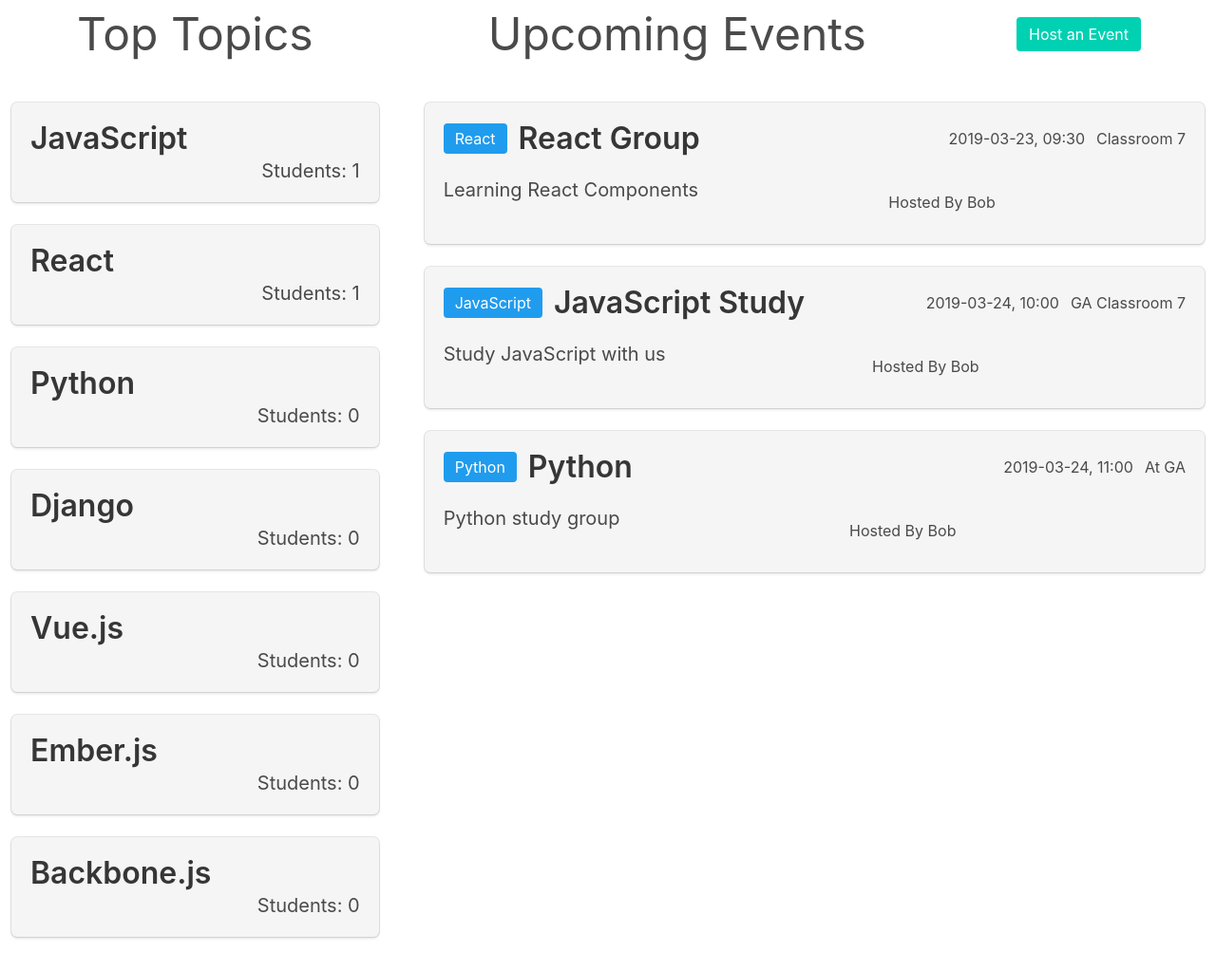
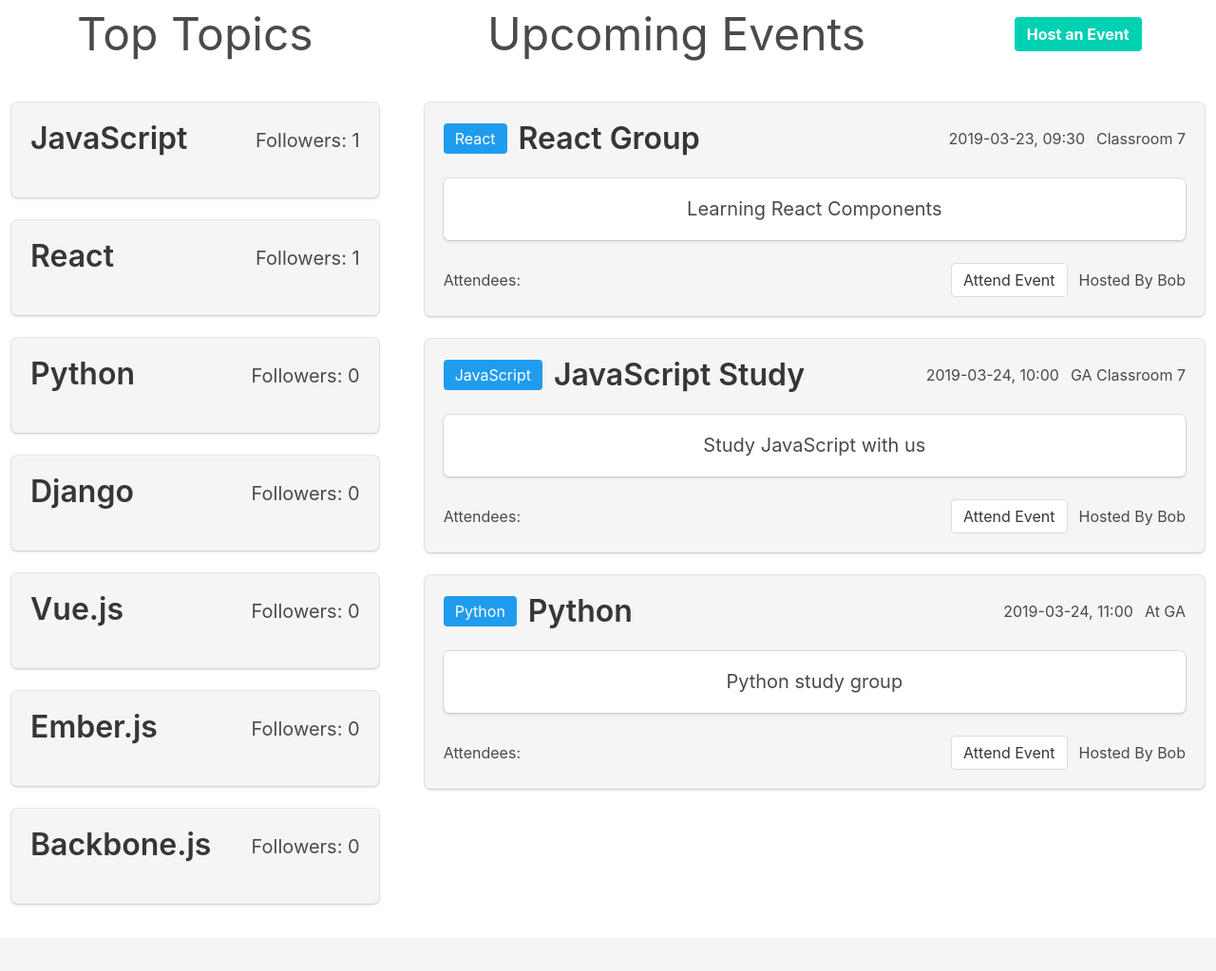
Before and after one commit to Jonrosario5/GA.Assemble, a Flask app: page /main in a window 1280 px wide. Shown: the part 52-1075 px from the top of the page at 95% size. After the commit the page ends 1005 px from the top, so only its background shows below. Run offline with Flask 2, Linux system fonts and the light colour scheme; data comes from the database, SQL or seed files in the repository; both versions use the stored data as it was after the commit; some libraries are stand-ins or nearby versions.

Commit message:
attempting to load attendees

```diff
--- a/app.py
+++ b/app.py
@@ -56,7 +56,9 @@ def main(topicid=None):
         events = models.Event.select()
     topics = models.Topic.select(models.Topic.id, models.Topic.name, fn.COUNT(models.User_Topics.user_id).alias('num_of_followers')).join(models.User_Topics, JOIN.LEFT_OUTER, on=(models.Topic.id == models.User_Topics.topic_id)).group_by(models.Topic.id, models.Topic.name)
     eventForm=forms.EventForm()
-    return render_template('main.html', topics=topics, events=events, form=eventForm)
+    user_events = models.User_Events.select()
+    print(user_events)
+    return render_template('main.html', topics=topics, events=events, form=eventForm, user_events=user_events)
 
 @app.route('/signup',methods=["GET","POST"])
 def signup():
@@ -112,7 +114,6 @@ def topic():
     return render_template('topic.html',form=form)
 
 
-
 @app.route('/event', methods=('GET', 'POST'))
 def event():
     # passes list of topics for dropdown menu
@@ -141,7 +142,6 @@ def event():
         flash('Event created', 'success')
         return redirect(url_for('main'))
     return render_template('event.html', form=eventForm, topics=topics)
-
 
 @app.route('/delete_event/<eventid>', methods=['GET', 'POST'])
 def delete_event(eventid=None):
@@ -180,9 +180,6 @@ def unattend_event(eventid=None):
         return redirect(url_for('user_profile'))
     return redirect('user')
 
-
-
-
 @app.route('/user',methods=["GET","POST"])
 @app.route('/user/<topicid>',methods=["GET","POST"])
 
@@ -220,7 +217,7 @@ def user_profile(topicid=None):
 
 
 
-    return render_template('profile.html',user_events=user_events,attending_events=attending_events,user_topics=user_topics,user=user, topics=topics,form=form, event_form=event_form)
+    return render_template('profile.html', user_events=user_events, attending_events=attending_events,user_topics=user_topics, user=user, topics=topics,form=form, event_form=event_form)
 
 @app.route('/usertopic/delete/<topicid>',methods=["GET","POST"])
 def delete_user_topic(topicid=None):
@@ -229,7 +226,6 @@ def delete_user_topic(topicid=None):
     if topicid != None:
         delete_topic = models.User_Topics.delete().where(models.User_Topics.user_id == user.id and models.User_Topics.topic_id == topicid)
         delete_topic.execute()
-
         return redirect('user')
 
 @app.route('/userupdate', methods=['GET','POST'])
@@ -265,6 +261,4 @@ def edit_user_event():
 
 if __name__ == '__main__':
     models.initialize()
-    # app.jinja_env.auto_reload = True
-    # app.config['TEMPLATES_AUTO_RELOAD'] = True
     app.run(debug=DEBUG, port=PORT)
--- a/templates/event.html
+++ b/templates/event.html
@@ -1,7 +1,7 @@
 {% from 'macros.html' import render_field, render_event_topic %}
 {% block content %}
 <div class='level-item'>
-  <a class='button is-primary toggle-event-modal'><p>Host an Event</p></a>
+  <a class='button is-primary toggle-event-modal'><p><strong>Host an Event</strong></p></a>
   <div class="modal event-modal">
     <div class="modal-background"></div>
     <div class="modal-card">
--- a/templates/macros.html
+++ b/templates/macros.html
@@ -11,11 +11,11 @@
   data-name="{{ topic.name }}"
   class="topic tile box is-child has-background-light"
 >
-  <a href="{{url_for('main', topicid=topic.id)}}">
-    <p class="title has-text-left">{{ topic.name }}</p>
-    <p class="subtitle has-text-right">
-      {% if topic.num_of_followers %} Students: {{ topic.num_of_followers }}
-      {% else %} Students: 0 {% endif %}
+    <a class='level' href="{{url_for('main', topicid=topic.id)}}">
+        <p class="title level-left">{{ topic.name }}</p>
+        <p class="subtitle level-right">
+        {% if topic.num_of_followers %} Followers: {{ topic.num_of_followers }}
+        {% else %} Followers: 0 {% endif %}
         </p>
     </a>
 </div>
@@ -120,8 +97,21 @@
         </div>
     </div>
     <div class="level">
-    <p class="subtitle">{{ event.details }}</p>
-    <p class="level-item">Hosted By {{ event.created_by_id.username }}</p>
+        <p class="level-item box subtitle">{{ event.details }}</p>
+    </div>
+    <div class='level'>
+        <div class='level-left'>
+            <p class='level-item'>Attendees:</p>
+            {% for user_event in user_events %}
+            {% if user_event.event_id == event.id %}
+            <p class='level-item'>{{user_event.user_id.username}}</p>
+            {% endif %}
+            {% endfor %}
+        </div>
+        <div class='level-right'>
+            <a class='level-item button' href="{{url_for('attend_event', eventid=event.id)}}">Attend Event</a>
+            <p class='level-item'> Hosted By {{ event.created_by_id.username }}</p>
+        </div>
     </div>
 </div>
 {% endmacro %}
--- a/templates/main.html
+++ b/templates/main.html
@@ -30,7 +30,7 @@
             </div>
             <div class='event-list tile is-parent is-vertical'>
                 {% for event in events|sort(attribute='event_time') %}
-                {{ render_event(event) }}
+                {{ render_event(event)}}
                 {% endfor %}
             </div>
         </div>
```
Also changed, not shown: other parts of templates/macros.html (+6 -29 lines), whatchuknow.db. Lines whose indentation alone changed are shown as unchanged.
